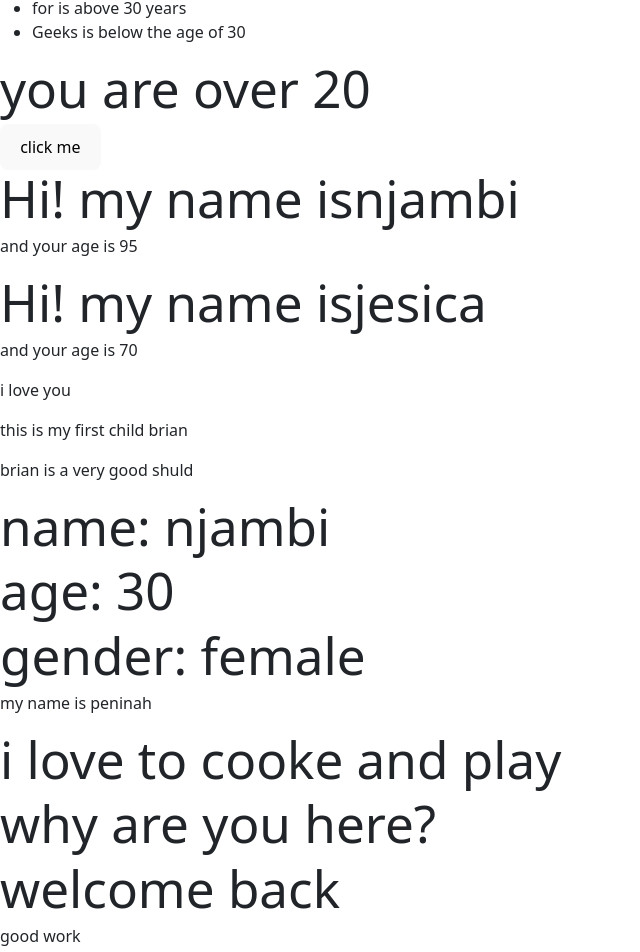
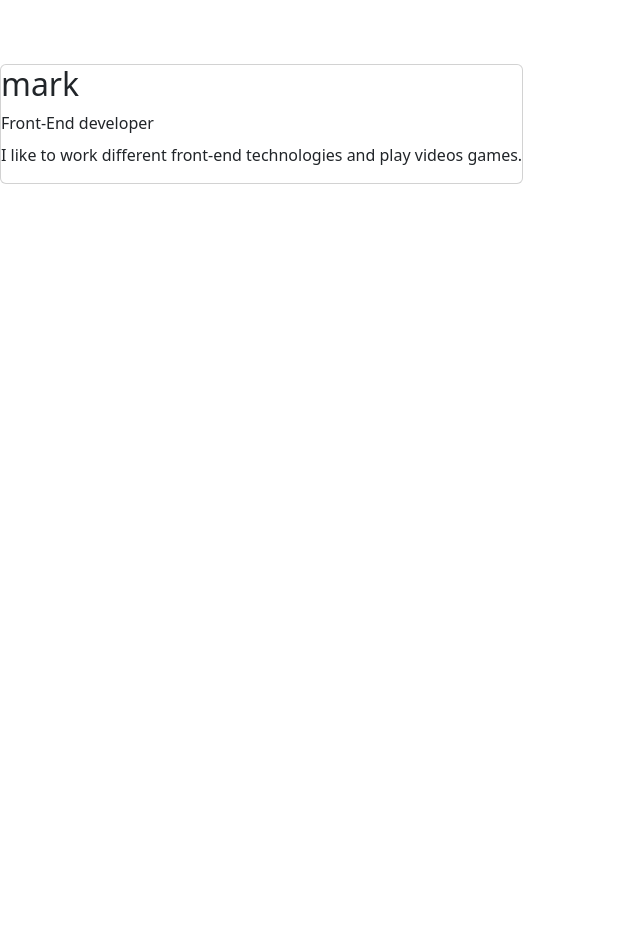
Before and after one commit to njambi101/free-code-camp-projects, a React (Vite) app in the folder youtube-react/: page / in a window 1280 px wide. Shown: the part 276-1228 px from the top of the page, without its empty margins (0-640 px from the left). After the commit the page ends 800 px from the top, so only its background shows below. Built offline with nearby package versions, Linux system fonts and the light colour scheme.

Commit message:
card project

```diff
--- a/youtube-react/src/App.jsx
+++ b/youtube-react/src/App.jsx
@@ -1,57 +1,18 @@
-import Button from 'react-bootstrap/Button'
-import { Footer } from './footer'
-import { Greeting } from './footer'
-import { A } from './footer'
-import { News } from './footer'
-import { Son } from './props'
-import { User } from './props'
-import { City } from './lists'
-import { List } from './lists'
 
+import { Card } from './props'
 import './App.css'
 
 
 function App() {
-  const users = {
-    name: "njambi",
-    age: 30,
-    gender: "female"
-  }
+  return (
+    <div className='flex-container'>
+      <Card name= "mark"
+      title='Front-End developer'
+      bio='I like to work different front-end technologies and play videos games.'/>
 
- let age = 28
 
-  return (
-    <>
-    <City/>
-    <List/>
-    <h1>{age === 28 ? "you are over 20" : "you are below the age"}</h1>
-    <button variant="primary">click me</button>
-
-    <Greeting name="njambi" age={95}/>
-    <Greeting name="jesica" age={70}/>
-    <Son>
-      <p>this is my first child brian</p>
-      <p>brian is a very good shuld</p>
-    </Son>
-
-    <User  {...users}/>
-
-    <card>
-      <p>my name is peninah</p>
-      <h1>i love to cooke and play</h1>
-    </card>
-
-    <open>
-      <h1>why are you here?</h1>
-    </open>
-    <A isLoggedIn={true}/>
-
-    <News message="good work"/>
-
-     <Footer/>
-    </>
+    </div>
   )
-
 }
 
 
--- a/youtube-react/src/lists.jsx
+++ b/youtube-react/src/lists.jsx
@@ -30,3 +30,19 @@ return (
 
 )
 }
+
+export function Buttons ({ buttonText }){
+    const defaultStyles = {
+    backgroundColor: "#007BFF",
+    color: "white",
+    border: "none",
+    borderRadius: "4px",
+    padding: "10px 20px",
+    fontSize: "16px",
+    fontWeight: "bold",
+    cursor: "pointer",
+    transition: "background-color 0.3s ease",
+    }
+    return <button style={defaultStyles}>{buttonText}</button>
+
+}
--- a/youtube-react/src/props.jsx
+++ b/youtube-react/src/props.jsx
@@ -1,6 +1,36 @@
+export function Card ({name, title, bio}){
+    return (
+        <div className="card">
+            <h2>{name}</h2>
+            <p className="card-title">{title}</p>
+            <p>{bio}</p>
+        </div>
+    )
+}
+
+
+
+
+
+
+
+
+
+
+
+
+
+
+
+
+
+
+
 export function Son (props){
     return (
+
     <>
+
     <p>i love you</p>
     <div>{props.children}</div>
     </>
```
Also changed, not shown: 1 other file (tests, documents, lock files or other folders).
